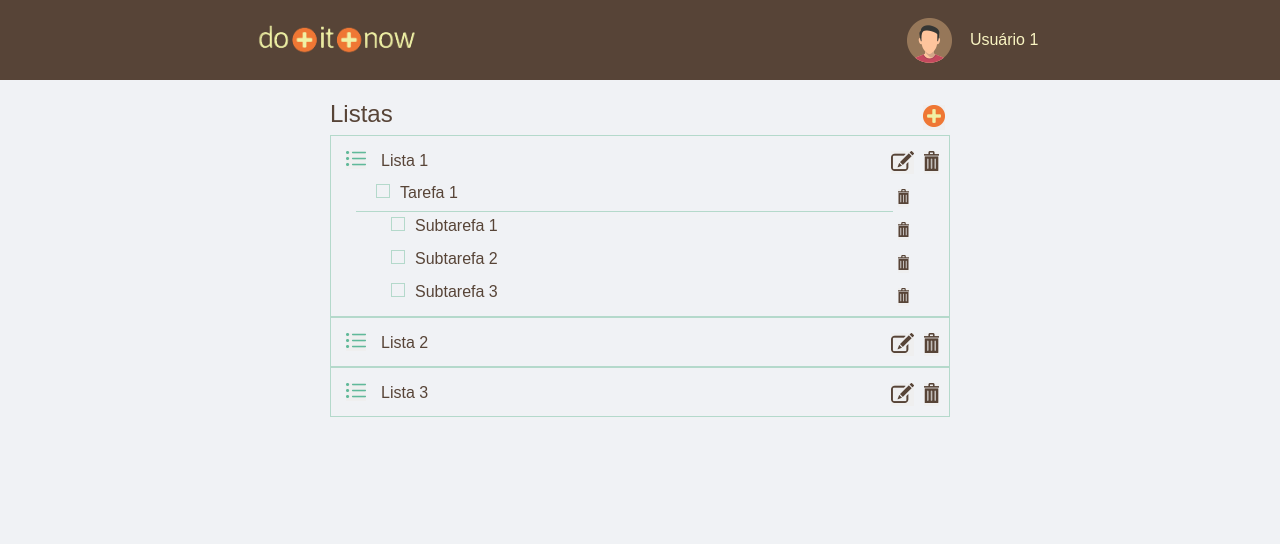
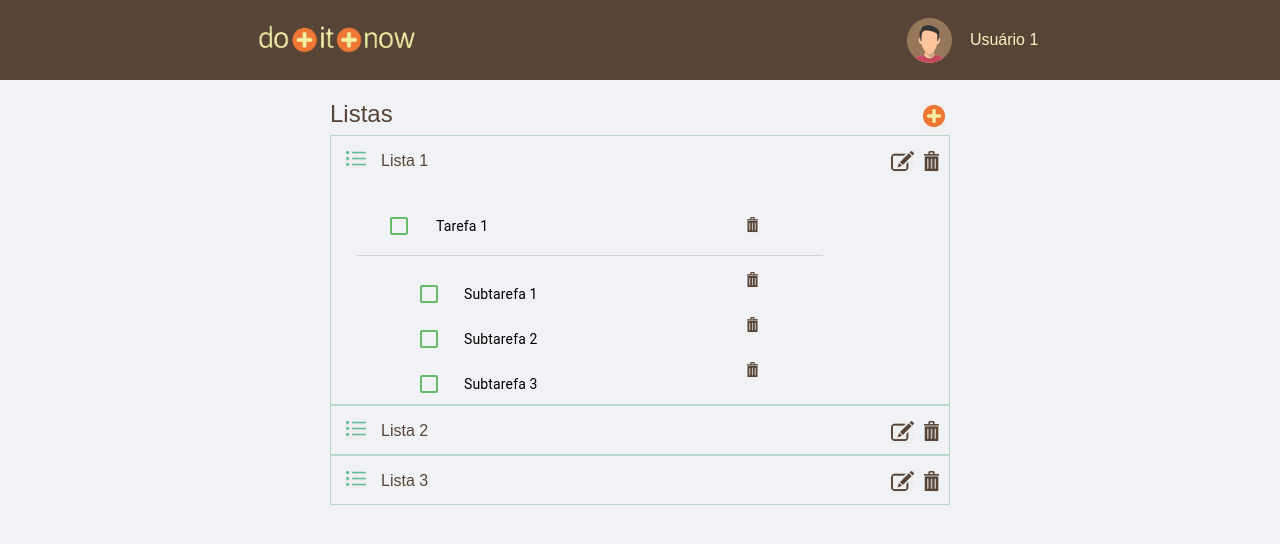
Before and after one commit to Kaueny-Alves/mini-app, a React (Create React App) app: page /lists in a window 1280 px wide. Shown: the top 544 px of the page. Built offline with nearby package versions, Linux system fonts and the light colour scheme.

Commit message:
ao marcas as sub tarefas a  mãe é selecionada.

```diff
--- a/package.json
+++ b/package.json
@@ -4,6 +4,7 @@
   "private": true,
   "dependencies": {
     "@material-ui/core": "^4.12.3",
+    "@material-ui/data-grid": "^4.0.0-alpha.37",
     "react": "^17.0.2",
     "react-dom": "^17.0.2",
     "react-router-dom": "^6.1.1",
@@ -12,7 +13,6 @@
     "web-vitals": "^2.1.2",
     "yup": "^0.32.11"
   },
-  "devDependencies": {},
   "scripts": {
     "start": "react-scripts start",
     "build": "react-scripts build",
--- a/src/pages/Lists/SubTasks.js
+++ /dev/null
@@ -1,16 +0,0 @@
-import React from 'react'
-import {ContentSub} from "./styles";
-
-export function SubTasks({value, textList,src, alt}) {
-  return (
-    <ContentSub >
-    <div className="sub-tasks">
-    <input type="checkbox" value={value} color="green" className="sub"/>
-    <li>{textList}</li>
-    </div>
-    <button className="btn">
-      <img src={src} alt={alt} />
-    </button>
-  </ContentSub>
-  )
-}
--- a/src/pages/Lists/Tasks.js
+++ b/src/pages/Lists/Tasks.js
@@ -1,7 +1,7 @@
 import React from "react";
 import TextField from "@material-ui/core/TextField";
-import { makeStyles } from "@material-ui/core/styles";
-
+import { makeStyles, ThemeProvider, createTheme } from "@material-ui/core/styles";
+import { orange } from '@material-ui/core/colors';
 
 const useStyles = makeStyles((theme) => ({
   root: {
@@ -20,6 +20,12 @@ const useStyles = makeStyles((theme) => ({
   },
 }));
 
+const theme = createTheme({
+  palette: {
+    primary: orange,
+  },
+});
+
 export function Tasks({
   placeholder,
   name,
@@ -27,12 +33,14 @@ export function Tasks({
   value,
   onChange,
   InputProps,
+  label,
 }) {
   const classes = useStyles();
 
   return (
-    <div>
+     <ThemeProvider theme={theme}>
       <TextField
+        label={label}
         value={value}
         className={classes.root}
         name={name}
@@ -40,6 +48,6 @@ export function Tasks({
         placeholder={placeholder}
         InputProps={InputProps}
       />
-    </div>
+    </ThemeProvider>
   );
 }
--- a/src/pages/Lists/index.js
+++ b/src/pages/Lists/index.js
@@ -1,7 +1,16 @@
 import React, { useState } from "react";
 import { Header } from "../../components/Header";
 import { Tasks } from "./Tasks";
-import { SubTasks } from "./SubTasks";
+import { makeStyles, withStyles } from "@material-ui/core/styles";
+import { green } from "@material-ui/core/colors";
+import Grid from "@material-ui/core/Grid";
+import List from "@material-ui/core/List";
+import CardHeader from "@material-ui/core/CardHeader";
+import ListItem from "@material-ui/core/ListItem";
+import ListItemText from "@material-ui/core/ListItemText";
+import ListItemIcon from "@material-ui/core/ListItemIcon";
+import Checkbox from "@material-ui/core/Checkbox";
+import Divider from "@material-ui/core/Divider";
 import icone_lista from "../../assets/icone_lista.png";
 import adicionar from "../../assets/adicionar.png";
 import editar from "../../assets/icone_editar.png";
@@ -13,73 +22,217 @@ import {
   ContentList,
   ContainerList,
   ContentBtn,
+  ContentSub,
 } from "./styles";
 import { Link } from "react-router-dom";
 
+
+const GreenCheckbox = withStyles({
+  root: {
+    color: green[400],
+    "&$checked": {
+      color: green[600],
+    },
+  },
+  checked: {},
+})((props) => <Checkbox color="default" {...props} />);
+
+const useStyles = makeStyles((theme) => ({
+  root: {
+    margin: "auto",
+    overflow: "auto",
+  },
+  cardHeader: {
+    padding: theme.spacing(1, 2),
+  },
+  list: {
+    width: 350,
+    height: 40,
+  },
+  button: {
+    margin: theme.spacing(0.5, 0),
+  },
+}));
+
+function not(a, b) {
+  return a.filter((value) => b.indexOf(value) === -1);
+}
+
+function intersection(a, b) {
+  return a.filter((value) => b.indexOf(value) !== -1);
+}
+
+function union(a, b) {
+  return [...a, ...not(b, a)];
+}
+
 export function Lists() {
+  const classes = useStyles();
+  const [checked, setChecked] = useState([]);
   const [status, setStatus] = useState(false);
-  const [novaLista, setNovaLista] = useState([]);
+  const [nameList, setNameList] = useState([]);
+  const [nameTasks, setNameTasks] = useState([""]);
   const [lists, setLists] = useState([
     {
       id: "1",
-      nameList: "Lista 1",
+      nameList: ["Lista 1"],
       tasks: [
         {
-          id: "1.1",
-          nameTask: "Tarefa 1",
-          subTarefa: [
-            {
-              id: "1.1.1",
-              Subtarefa: "Subtarefa 1",
-            },
-            {
-              id: "2",
-              Subtarefa: "Subtarefa 2",
-            },
-            {
-              id: "3",
-              Subtarefa: "Subtarefa 3",
-            },
-          ],
+          nameTask: ["Tarefa 1"],
+          subTarefa: ["Subtarefa 1", "Subtarefa 2", "Subtarefa 3"],
         },
       ],
     },
     {
       id: "2",
-      nameList: "Lista 2",
-      tasks: [{}],
+      nameList: ["Lista 2"],
+      tasks: [],
     },
     {
       id: "3",
-      nameList: "Lista 3",
-      tasks: [{}],
+      nameList: ["Lista 3"],
+      tasks: [],
     },
   ]);
+
+  const handleToggle = (value) => () => {
+    const currentIndex = checked.indexOf(value);
+    const newChecked = [...checked];
+
+    if (currentIndex === -1) {
+      newChecked.push(value);
+    } else {
+      newChecked.splice(currentIndex, 1);
+    }
+
+    setChecked(newChecked);
+  };
+
+  const numberOfChecked = (items) => intersection(checked, items).length;
+
+  const handleToggleAll = (items) => () => {
+    if (numberOfChecked(items) === items.length) {
+      setChecked(not(checked, items));
+    } else {
+      setChecked(union(checked, items));
+    }
+  };
+
+  // async function createList(e) {
+  //   e.preventDefault();
+  //   let uuid = Math.random() * 10;
+
+  //   setLists([
+  //     ...lists,
+  //     {
+  //       id: uuid,
+  //       nameList: nameList,
+  //       tasks: nameTasks.map((item) => item),
+  //     },
+  //   ]);
+  // }
 
   const deleteList = (id) => {
     const newList = lists.filter((item) => {
       return item.id !== id;
     });
     setLists(newList);
-  localStorage.setItem("lists", JSON.stringify(newList));
+
     console.log("deletou", newList);
   };
 
-const deleteTask = (index) => {
-  const newTask = lists.tasks.filter((item) => {
-    return item !== index;
-  });
-  setLists([
-    ...lists,
-    {tasks: [{ newTask }]},
-  ]);
-  localStorage.setItem("lists", JSON.stringify(lists));
-  console.log("deletou", newTask);
-};
+  // const deleteTask = (index) => {
+  //   const newTask = lists.tasks.filter((_, item) => {
+  //     return item !== index;
+  //   });
+  //   setLists([...lists, { tasks: [{ newTask }] }]);
+
+  //   console.log("deletou", newTask);
+  // };
 
   function editButton(id) {
+    lists.filter((item) => {
+      return item.id === id;
       setStatus(!status);
-};
+    });
+    setStatus(!status);
+  }
+
+  const customList = (title, items) => (
+    <div>
+      <ContentSub className="sub-task">
+        <CardHeader
+          className={classes.cardHeader}
+          avatar={
+            <GreenCheckbox
+              color="default"
+              onClick={handleToggleAll(items)}
+              checked={
+                numberOfChecked(items) === items.length && items.length !== 0
+              }
+              indeterminate={
+                numberOfChecked(items) !== items.length &&
+                numberOfChecked(items) !== 0
+              }
+              disabled={items.length === 0}
+              inputProps={{ "aria-label": "all items selected" }}
+            />
+          }
+          title={title}
+        />
+        <ContentBtn>
+          <button className="btn">
+            <img src={excluir_tarefa} alt="excluir"  />
+          </button>
+        </ContentBtn>
+      </ContentSub>
+      <Divider />
+      {items.map((value, index) => {
+        const labelId = `transfer-list-all-item-${value}-label`;
+        return (
+          <ContentSub key={index}>
+            <div className="sub-tasks">
+              <List className={classes.list} dense component="div" role="list">
+                <ListItem
+                  key={value}
+                  role="listitem"
+                  button
+                  onClick={handleToggle(value)}
+                >
+                  <ListItemIcon>
+                    <GreenCheckbox
+                      color="default"
+                      checked={checked.indexOf(value) !== -1}
+                      tabIndex={-1}
+                      disableRipple
+                      inputProps={{
+                        "aria-labelledby": labelId,
+                      }}
+                    />
+                  </ListItemIcon>
+                  <ListItemText id={labelId} primary={value} />
+                </ListItem>
+              </List>
+              <ContentBtn>
+                <button className="btn">
+                  <img src={excluir_tarefa} alt="excluir" onClick={() => {}} />
+                </button>
+              </ContentBtn>
+            </div>
+          </ContentSub>
+        );
+      })}
+      {status && (
+        <Tasks
+          placeholder="Adicionar subtarefa"
+          name="addSubTasks"
+          InputProps={{
+            disableUnderline: true,
+          }}
+        />
+      )}
+    </div>
+  );
 
   return (
     <>
@@ -106,10 +259,10 @@ function editButton(id) {
                       {status ? (
                         <Tasks
                           InputProps={{
-                          disableUnderline: true}}
+                            disableUnderline: true,
+                          }}
                           placeholder={list.nameList}
                           name="nameList"
-
                         />
                       ) : (
                         list.nameList
@@ -140,61 +293,33 @@ function editButton(id) {
                 {status && (
                   <Tasks
                     InputProps={{
-                    disableUnderline: true}}
+                      disableUnderline: true,
+                    }}
                     placeholder="Adicionar tarefa"
                     name="addTasks"
-
                   />
                 )}
                 {list.tasks &&
                   list.tasks.map((task, index) => (
                     <div key={index}>
                       {task.nameTask ? (
-                        <div key={index}>
-                          <ContentList key={task.id}>
-                            <div  className="tasks">
-                              <input
-                                type="checkbox"
-                                value={task.id}
-                                className="sub"
-                              />
-                              <p>{task.nameTask}</p>
+                        <div>
+                          <ContentSub>
+                            <div>
+                              <Grid
+                                container
+                                spacing={2}
+                                justifyContent="center"
+                                alignItems="center"
+                                className={classes.root}
+                              >
+                                <Grid item>
+                                  {customList(task.nameTask, task.subTarefa)}
+                                </Grid>
+                              </Grid>
                             </div>
-                            <ContentBtn>
-                              <button className="btn">
-                                <img
-                                  src={excluir_tarefa}
-                                  alt="excluir"
-                                  onClick={() => {
-
-                                  }}
-                                />
-                              </button>
-                            </ContentBtn>
-                          </ContentList>
-                          <ul className="separator">
-                            {task.subTarefa &&
-                              task.subTarefa.map((sub) => (
-                                <SubTasks
-                                  key={sub.id}
-                                  value={sub.id}
-                                  textList={sub.Subtarefa}
-                                  src={excluir_tarefa}
-                                  alt="excluir"
-                                  onClick={() => {
-
-                                  }}
-                                />
-                              ))}
-                            {status && (
-                              <Tasks
-                                placeholder="Adicionar subtarefa"
-                                name="addSubTasks"
-                                InputProps={{
-                                  disableUnderline: true}}
-                              />
-                            )}
-                          </ul>
+                          </ContentSub>
+                          <ul className="separator"></ul>
                         </div>
                       ) : (
                         ""
--- a/src/pages/Lists/styles.js
+++ b/src/pages/Lists/styles.js
@@ -61,12 +61,8 @@ export const ContentList = styled.div`
     color: #574437;
   }
 
-  .tasks {
-    display: flex;
-    border-bottom: 1px solid var(--green);
-    width: 700px;
-    margin-left: 15px;
-  }
+
+
 `;
 
 export const ContainerList = styled.div`
```
Also changed, not shown: src/pages/Lists/CreateLists.js (+3 -4 lines), 1 other file (tests, documents, lock files or other folders). Lines whose indentation alone changed are shown as unchanged.
